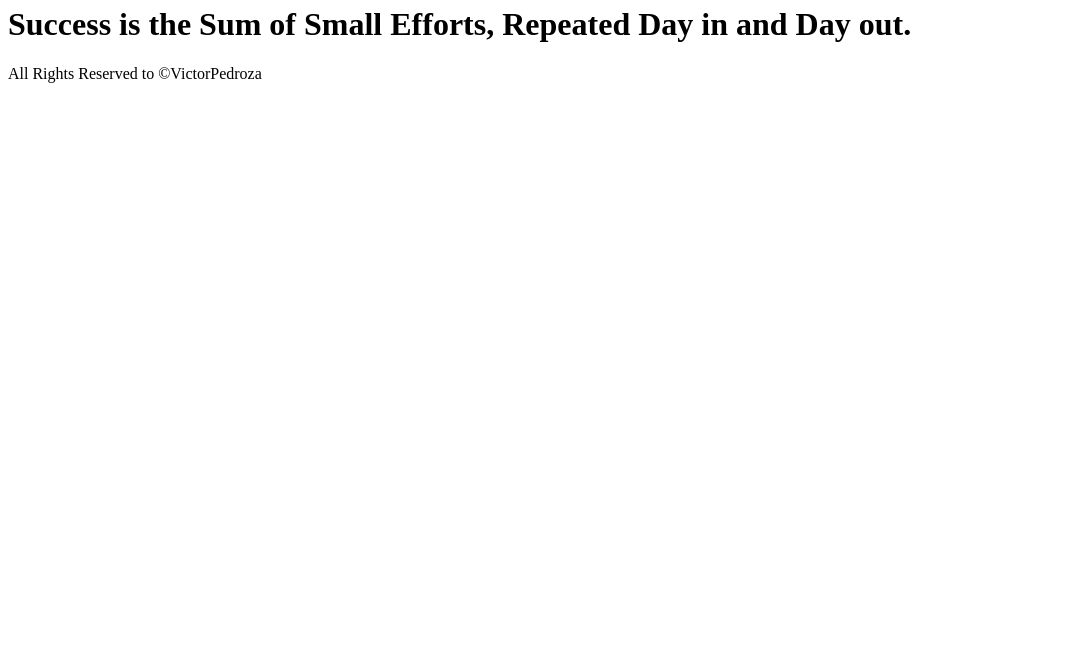
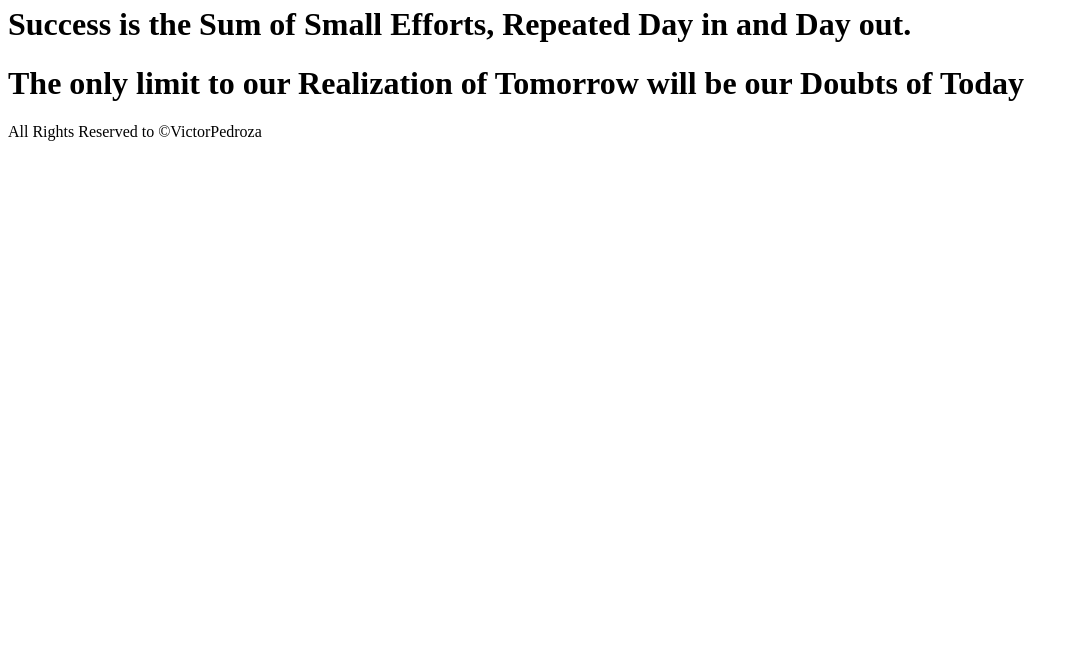
Before and after one commit to VictorPedroza/motivational-phrases, a plain HTML site: page index.html in a window 1280 px wide. Shown: the part 132-800 px from the top of the page, without its empty margins (0-1078 px from the left). Drawn offline with Linux system fonts and the light colour scheme.

Commit message:
Frase Motivacional 3

```diff
--- a/index.html
+++ b/index.html
@@ -19,6 +19,9 @@
             <div class="phrase" id="2">
                 <h1>Success is the Sum of Small Efforts, Repeated Day in and Day out.</h1>
             </div>
+            <div class="phrase" id="3">
+                <h1>The only limit to our Realization of Tomorrow will be our Doubts of Today</h1>
+            </div>
         </div>
     </main>
     <footer>
```
